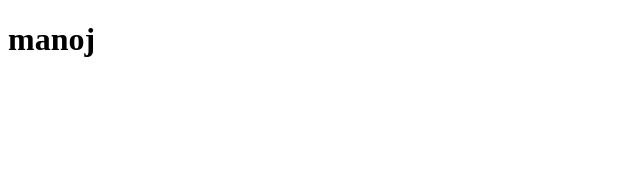
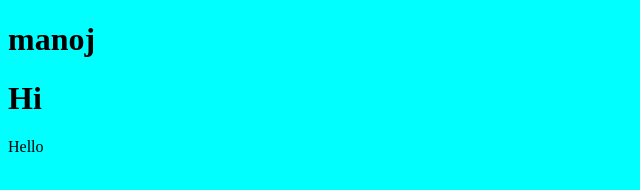
Before and after one commit to Manojr007/mern, a plain HTML site: page main.html in a window 1280 px wide. Shown: the whole page, without its empty margins (0-640 px from the left). Drawn offline with Linux system fonts and the light colour scheme.

Commit message:
initial commit

```diff
--- a/main.html
+++ b/main.html
@@ -5,8 +5,11 @@
     <meta name="viewport" content="width=device-width, initial-scale=1.0">
     <title>Document</title>
 </head>
+<link rel="stylesheet" href="style.css">
 <body>
     <h1>manoj</h1>
+    <h1>Hi</h1>
+    <p>Hello</p>
 
 </body>
 </html>
```
